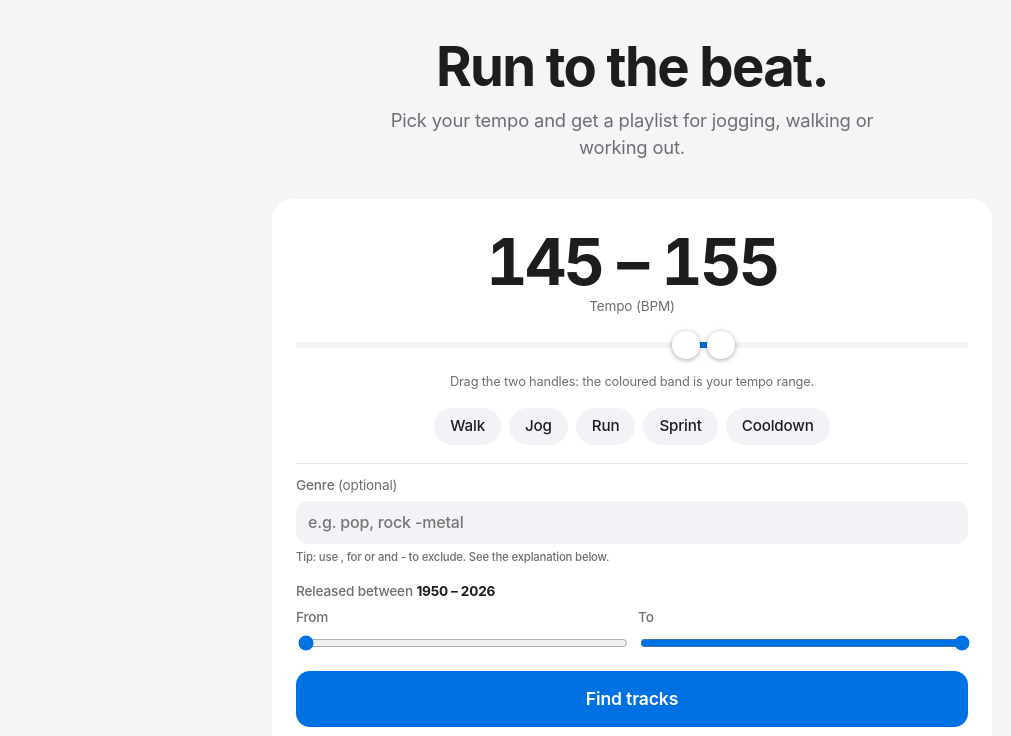
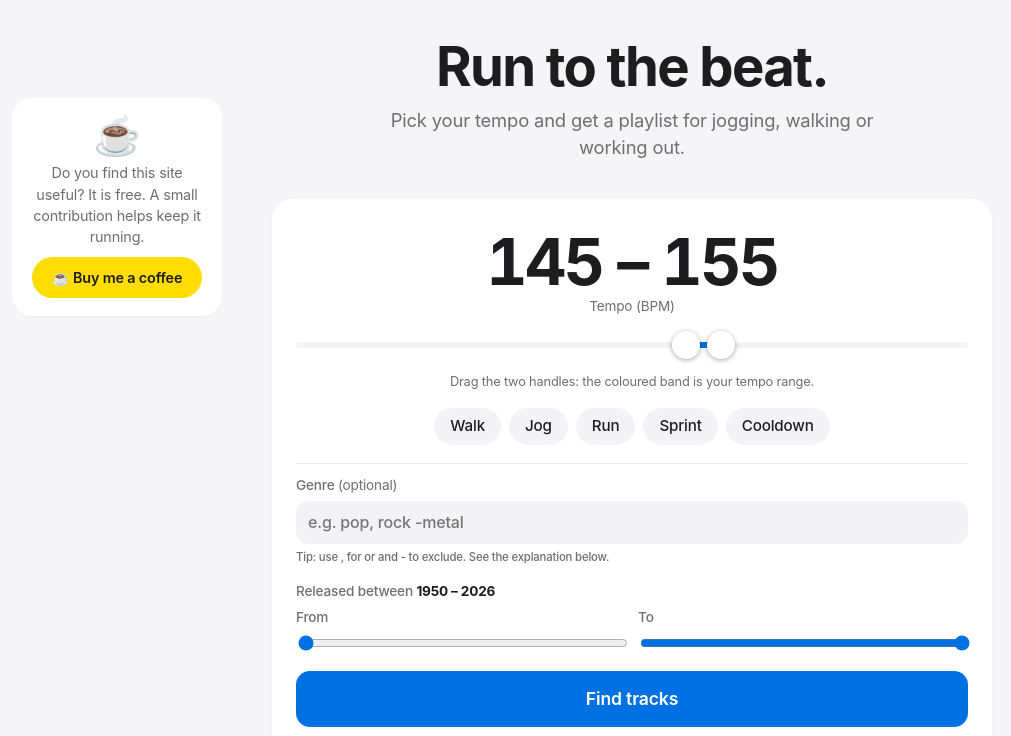
Before and after one commit to vandaemb/bpm-playlist-maker, a website with bundled scripts: page public/index.html in a window 1280 px wide. Shown: the part 52-788 px from the top of the page, without its empty margins (8-1019 px from the left). Built offline with nearby package versions, Linux system fonts and the light colour scheme.

Commit message:
Donatiekaart zweeft links op brede schermen
Co-Authored-By: Claude Sonnet 5.5 <noreply@anthropic.com>
Claude-Session: https://claude.ai/code/session_0141azf1R4coEvanfwL9eU2n

```diff
--- a/public/index.html
+++ b/public/index.html
@@ -139,6 +139,7 @@
       <details><summary data-i18n="faq.q6"></summary><p data-i18n="faq.a6"></p></details>
     </section>
     <section class="coffee">
+      <span class="cup" aria-hidden="true">&#9749;</span>
       <p data-i18n="coffee.text"></p>
       <a class="pill" href="https://buymeacoffee.com/marcvd" target="_blank" rel="noopener">&#9749; <span data-i18n="coffee.link">Buy me a coffee</span></a>
     </section>
--- a/public/style.css
+++ b/public/style.css
@@ -195,3 +195,11 @@ footer a { color: inherit; }
 .coffee p { margin: 0 0 10px; }
 .pill { display: inline-block; background: #ffdd00; color: #1d1d1f; font-weight: 600; text-decoration: none; padding: 10px 20px; border-radius: 99px; }
 .pill:hover { filter: brightness(0.96); }
+
+/* brede schermen: de donatiekaart zweeft links naast het formulier; op smalle schermen blijft hij onderaan */
+@media (min-width: 1200px) {
+  .coffee { position: fixed; top: 150px; left: calc(50% - 380px - 240px); width: 210px; margin: 0; padding: 18px; background: var(--card); border-radius: var(--radius); box-shadow: 0 1px 2px rgba(0, 0, 0, 0.04); font-size: 0.9rem; }
+  .coffee .cup { display: block; font-size: 2.4rem; line-height: 1; margin-bottom: 8px; }
+}
+.coffee .cup { display: none; }
+@media (min-width: 1200px) { .coffee .cup { display: block; } }
```
